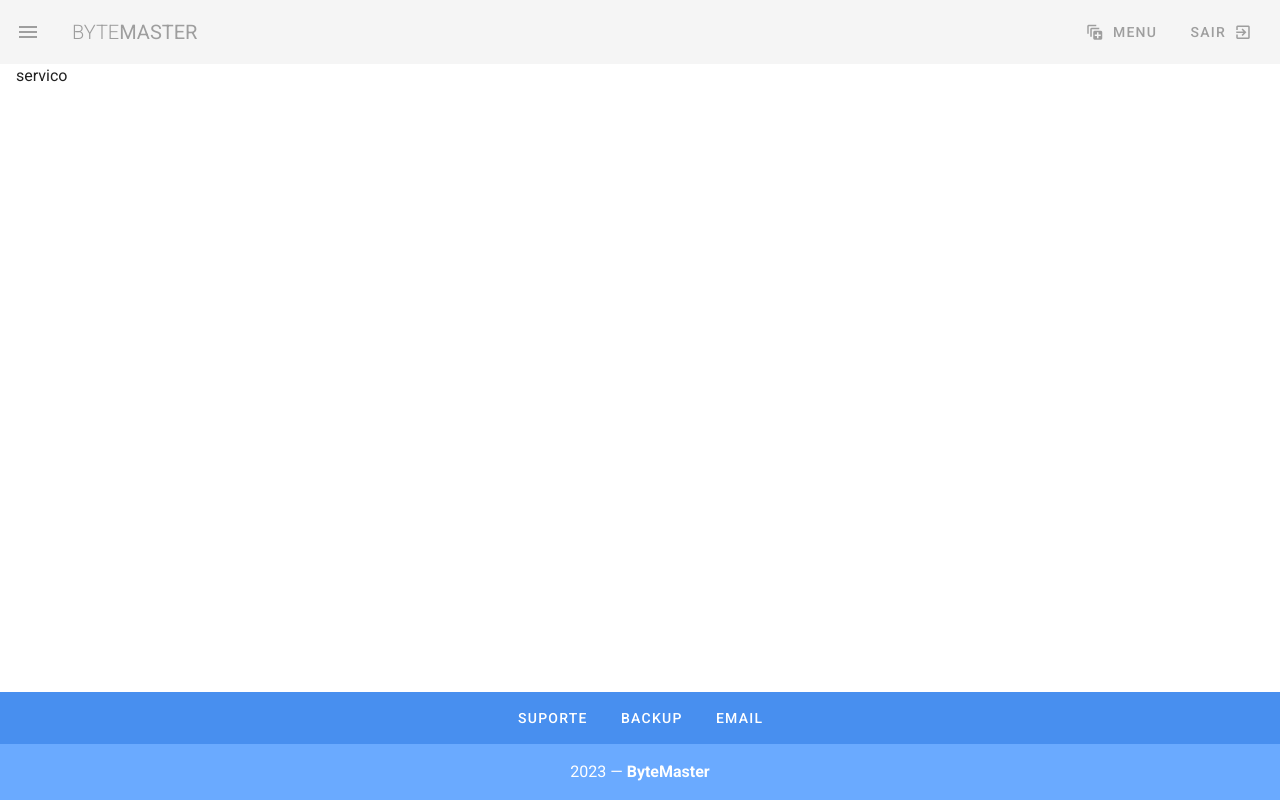
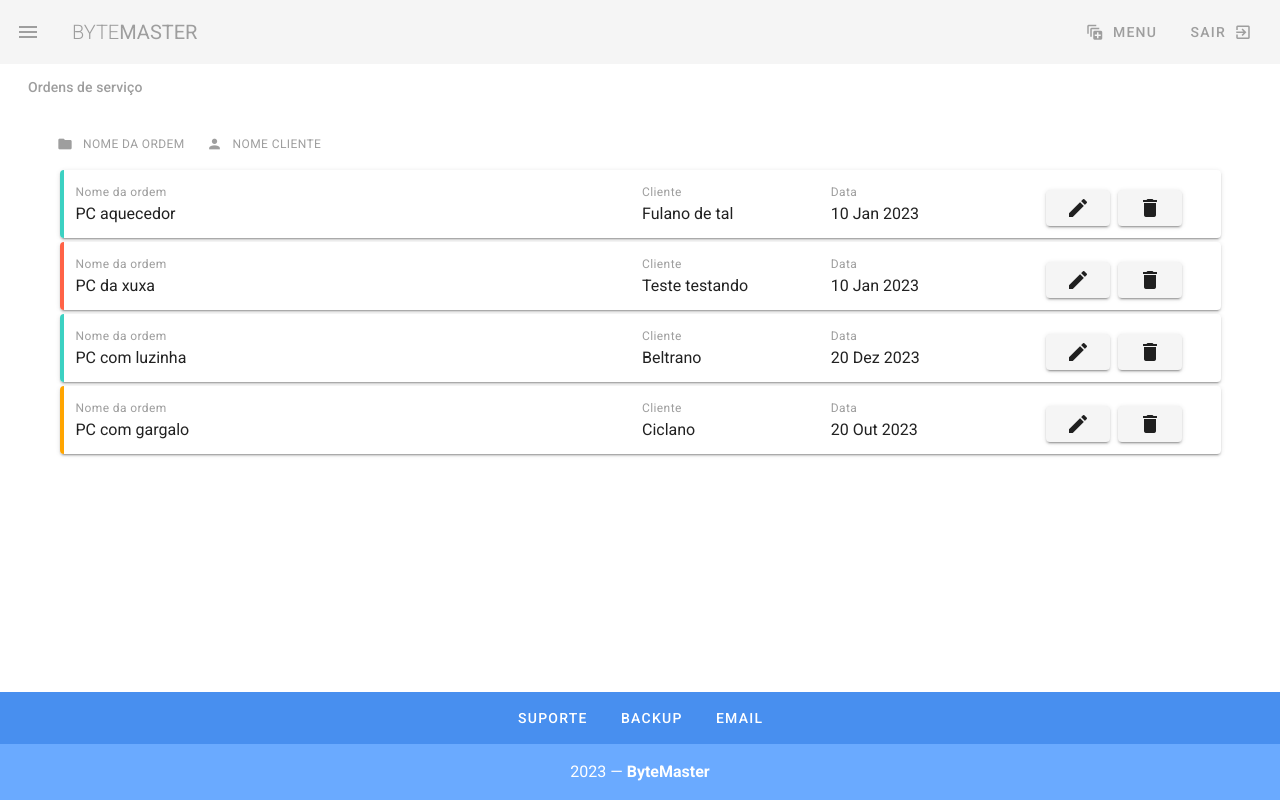
Before and after one commit to JoseHenriquePatrocinio/bytemaster, a Vue app: page /servico in a window 1280 px wide. Built offline with nearby package versions, Linux system fonts and the light colour scheme.

Commit message:
feat: tela ordens de serviço

```diff
--- /dev/null
+++ b/src/components/EditarComp.vue
@@ -0,0 +1,61 @@
+<template>
+    <div>
+        <v-dialog v-model="dialogVisible" max-width="600px">
+            <template v-slot:activator="{ on, attrs }">
+                <v-btn v-bind="attrs" v-on="on">
+                    <v-icon>mdi-pencil</v-icon>
+                </v-btn>
+            </template>
+            <v-card>
+                <v-card-title>
+                    Editar Ordem de serviço
+                </v-card-title>
+                <v-card-text>
+                    <v-form class="px-3" ref="form">
+                        <v-text-field label="Titulo" v-model="title" prepend-icon="mdi-folder"></v-text-field>
+                        <v-textarea label="Descrição" v-model="content" prepend-icon="mdi-edit"></v-textarea>
+
+                        <v-menu>
+                            <template v-slot:activator="{ on, attrs }">
+                                <v-text-field v-model="due" label="Data" prepend-icon="mdi-calendar" v-bind="attrs"
+                                    v-on="on"></v-text-field>
+                            </template>
+                            <v-date-picker v-model="due" @input="menu = false"></v-date-picker>
+                        </v-menu>
+
+                        <div class="text-right">
+                            <v-btn class="mx-0 mt-3 mr-2" @click="submit">Salvar</v-btn>
+                            <v-btn class="mx-0 mt-3" @click="cancel">Cancelar</v-btn>
+                        </div>
+                    </v-form>
+                </v-card-text>
+            </v-card>
+        </v-dialog>
+    </div>
+</template>
+
+<script>
+export default {
+    name: "EditarComp",
+    data() {
+        return {
+            title: "",
+            content: "",
+            due: "",
+            menu: false,
+            dialogVisible: false
+        }
+    },
+    methods: {
+        submit() {
+            if (this.$refs.form.validate()) {
+                console.log(this.title, this.content)
+                this.dialogVisible = false;
+            }
+        },
+        cancel() {
+            this.dialogVisible = false;
+        }
+    }
+}
+</script>
--- a/src/views/ServicoView.vue
+++ b/src/views/ServicoView.vue
@@ -1,11 +1,112 @@
 <template>
-    <div>
-servico
+    <div class="dashboard">
+        <h1 class="text-subtitle-2 grey--text pa-3">Ordens de serviço</h1>
+
+        <v-container class="my-5">
+
+            <v-layout row class="mb-3">
+
+                <v-tooltip top>
+                    <template v-slot:activator="{ on }">
+                        <v-btn small text color="grey" @click="sortBy('titulo')" v-on="on">
+                            <v-icon left small>mdi-folder</v-icon>
+                            <span class="caption text-uppercase">Nome da Ordem</span>
+                        </v-btn>
+                    </template>
+                    <span>Filtre ordens pelo nome do cliente</span>
+                </v-tooltip>
+
+                <v-tooltip top>
+                    <template v-slot:activator="{ on }">
+                        <v-btn small text color="grey" @click="sortBy('cliente')" v-on="on">
+                            <v-icon left small>mdi-account</v-icon>
+                            <span class="caption text-uppercase">Nome Cliente</span>
+                        </v-btn>
+                    </template>
+                    <span>Filtre ordens pelo nome do cliente</span>
+                </v-tooltip>
+
+            </v-layout>
+
+            <v-card class="pa-3 mb-1" v-for="ordem in ordens" :key="ordem.titulo">
+                <v-layout row wrap :class="'pa-3 ordem ' + ordem.status">
+                    <v-flex xs12 md6>
+                        <div class="caption grey--text">Nome da ordem</div>
+                        <div>{{ ordem.titulo }}</div>
+                    </v-flex>
+                    <v-flex xs6 sm4 md2>
+                        <div class="caption grey--text">Cliente</div>
+                        <div>{{ ordem.cliente }}</div>
+                    </v-flex>
+                    <v-flex xs6 sm4 md2>
+                        <div class="caption grey--text">Data</div>
+                        <div>{{ ordem.data }}</div>
+                    </v-flex>
+                    <v-flex xs6 sm4 md2 class="d-flex justify-center align-center">
+                        <div class="text-center mt-2 mr-2">
+                            <EditarComp />
+                        </div>
+                        <div class="text-center mt-2">
+                            <v-btn>
+                                <v-icon>mdi-delete</v-icon>
+                            </v-btn>
+                        </div>
+                    </v-flex>
+                </v-layout>
+            </v-card>
+        </v-container>
+
     </div>
 </template>
 
 <script>
+import EditarComp from "@/components/EditarComp.vue"
 export default {
-    name:"ServicoView"
+    name: 'DashboardView',
+    data() {
+        return {
+            ordens: [
+                { titulo: 'PC aquecedor', cliente: 'Fulano de tal', data: '10 Jan 2023', status: 'pronto', descricao: 'Lorem ipsum dolor sit amet consectetur adipisicing elit. Sunt consequuntur eos eligendi illum minima adipisci deleniti, dicta mollitia enim explicabo fugiat quidem ducimus praesentium voluptates porro molestias non sequi animi!' },
+                { titulo: 'PC da xuxa', cliente: 'Teste testando', data: '10 Jan 2023', status: 'pendente', descricao: 'Lorem ipsum dolor sit amet consectetur adipisicing elit. Sunt consequuntur eos eligendi illum minima adipisci deleniti, dicta mollitia enim explicabo fugiat quidem ducimus praesentium voluptates porro molestias non sequi animi!' },
+                { titulo: 'PC com luzinha', cliente: 'Beltrano', data: '20 Dez 2023', status: 'pronto', descricao: 'Lorem ipsum dolor sit amet consectetur adipisicing elit. Sunt consequuntur eos eligendi illum minima adipisci deleniti, dicta mollitia enim explicabo fugiat quidem ducimus praesentium voluptates porro molestias non sequi animi!' },
+                { titulo: 'PC com gargalo', cliente: 'Ciclano', data: '20 Out 2023', status: 'produzindo', descricao: 'Lorem ipsum dolor sit amet consectetur adipisicing elit. Sunt consequuntur eos eligendi illum minima adipisci deleniti, dicta mollitia enim explicabo fugiat quidem ducimus praesentium voluptates porro molestias non sequi animi!' }
+            ]
+        }
+    },
+    methods: {
+        getStatusColor(status) {
+            switch (status) {
+                case "Pronto":
+                    return "#3cd1c2";
+                case "Produzindo":
+                    return "#ffaa2c";
+                case "Pendente":
+                    return "#f83e70";
+                default:
+                    return "gray";
+            }
+        },
+        sortBy(prop) {
+            this.ordens.sort((a, b) => a[prop] < b[prop] ? -1 : 1)
+        }
+    },
+    components: {
+        EditarComp
+    }
+
 }
 </script>
+
+<style>
+.ordem.pronto {
+    border-left: 4px solid #3cd1c2;
+}
+
+.ordem.produzindo {
+    border-left: 4px solid orange;
+}
+
+.ordem.pendente {
+    border-left: 4px solid tomato;
+}
+</style>
```
